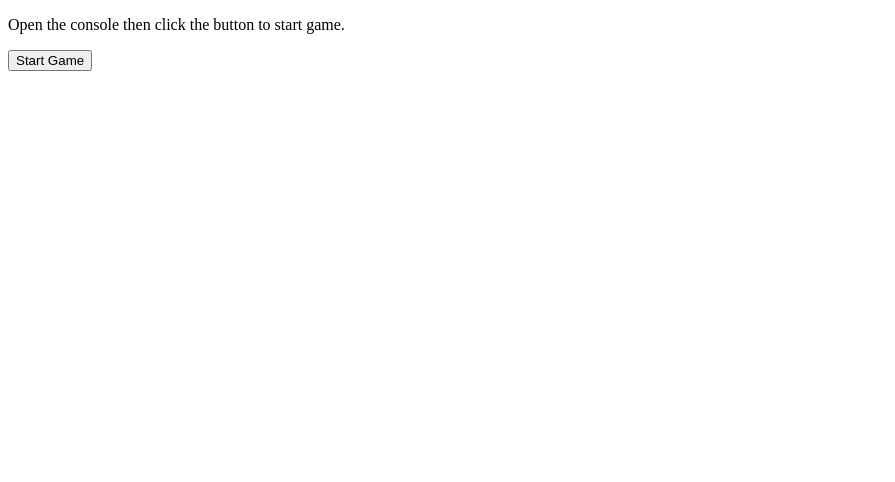
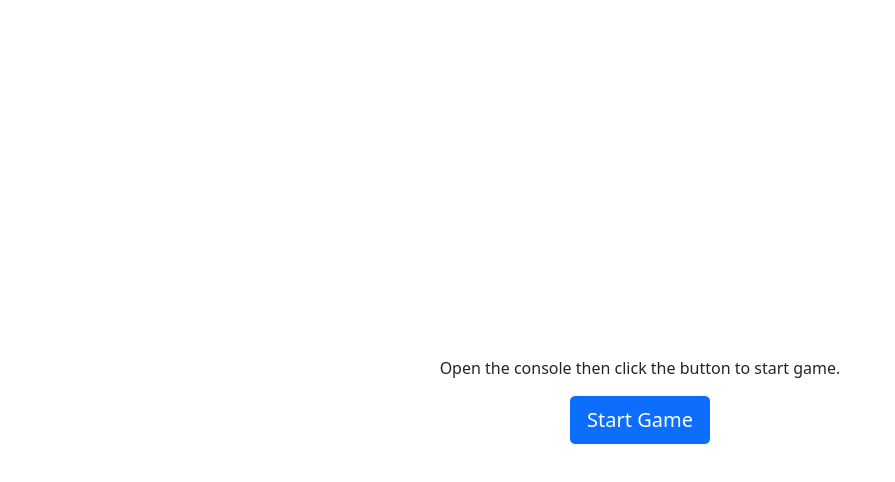
Before and after one commit to nakoyawilson/odin-rock-paper-scissors, a plain HTML site: page index.html in a window 1280 px wide. Shown: the whole page, without its empty margins (0-895 px from the left). Drawn offline with nearby package versions, Linux system fonts and the light colour scheme.

Commit message:
Use Bootstrap to style page

```diff
--- a/index.html
+++ b/index.html
@@ -5,15 +5,26 @@
     <meta charset="UTF-8">
     <meta http-equiv="X-UA-Compatible" content="IE=edge">
     <meta name="viewport" content="width=device-width, initial-scale=1.0">
+    <link href="https://cdn.jsdelivr.net/npm/bootstrap@5.1.3/dist/css/bootstrap.min.css" rel="stylesheet"
+        integrity="sha384-1BmE4kWBq78iYhFldvKuhfTAU6auU8tT94WrHftjDbrCEXSU1oBoqyl2QvZ6jIW3" crossorigin="anonymous">
+    <link rel="stylesheet" href="styles.css">
     <title>Rock Paper Scissors</title>
 </head>
 
 <body>
-    <p>Open the console then click the button to start game.</p>
-    <button>Start Game</button>
+    <div class="container">
+        <div class="row d-flex align-items-center justify-content-center">
+            <div class="text-center align-self-center">
+                <p>Open the console then click the button to start game.</p>
+                <button class="btn btn-lg btn-primary">Start Game</button>
+            </div>
+        </div>
+    </div>
 
+    <script src="https://cdn.jsdelivr.net/npm/bootstrap@5.1.3/dist/js/bootstrap.bundle.min.js"
+        integrity="sha384-ka7Sk0Gln4gmtz2MlQnikT1wXgYsOg+OMhuP+IlRH9sENBO0LRn5q+8nbTov4+1p"
+        crossorigin="anonymous"></script>
     <script src="app.js"></script>
-
 </body>
 
 </html>
--- /dev/null
+++ b/styles.css
@@ -0,0 +1,3 @@
+.row {
+    height: 100vh;
+}
```
